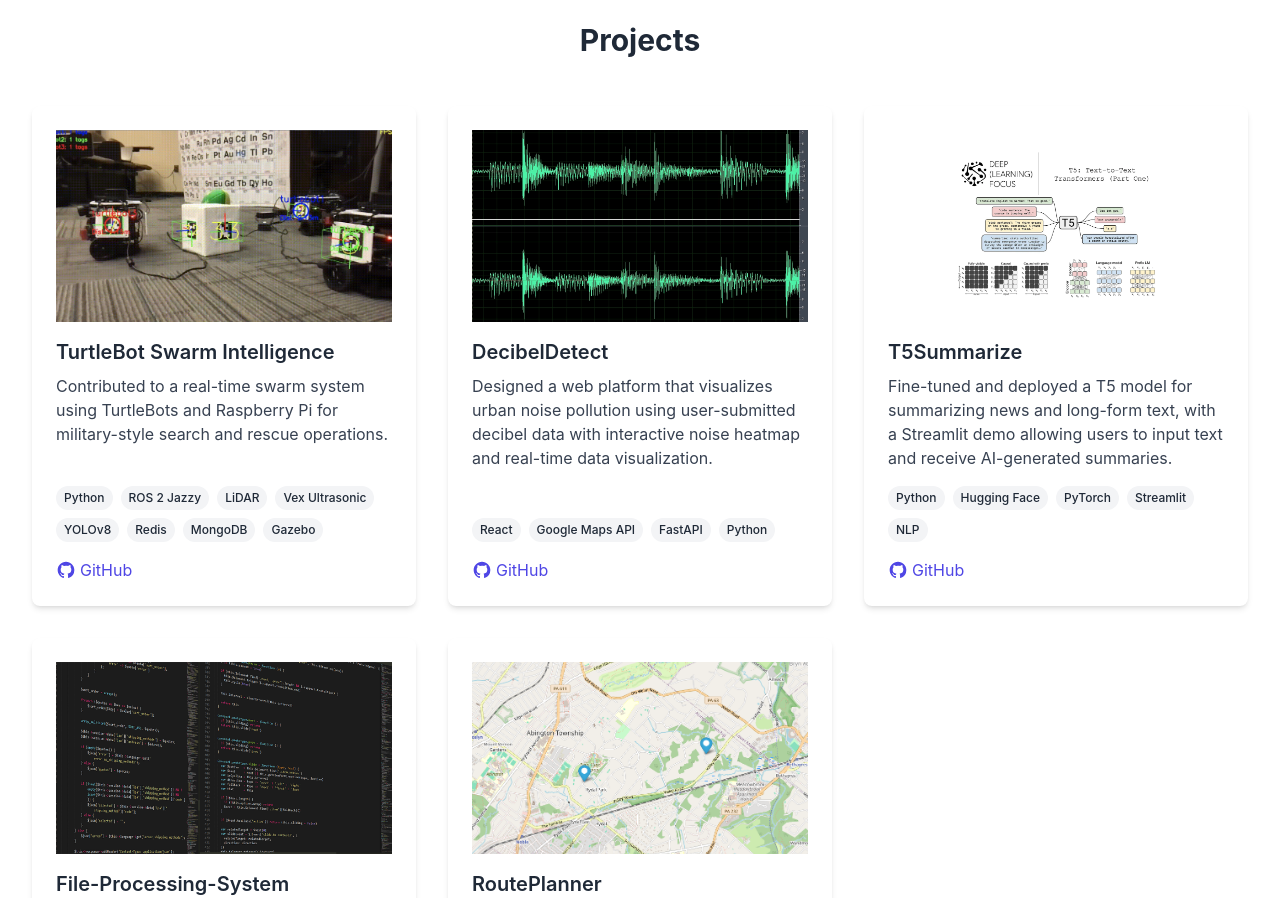
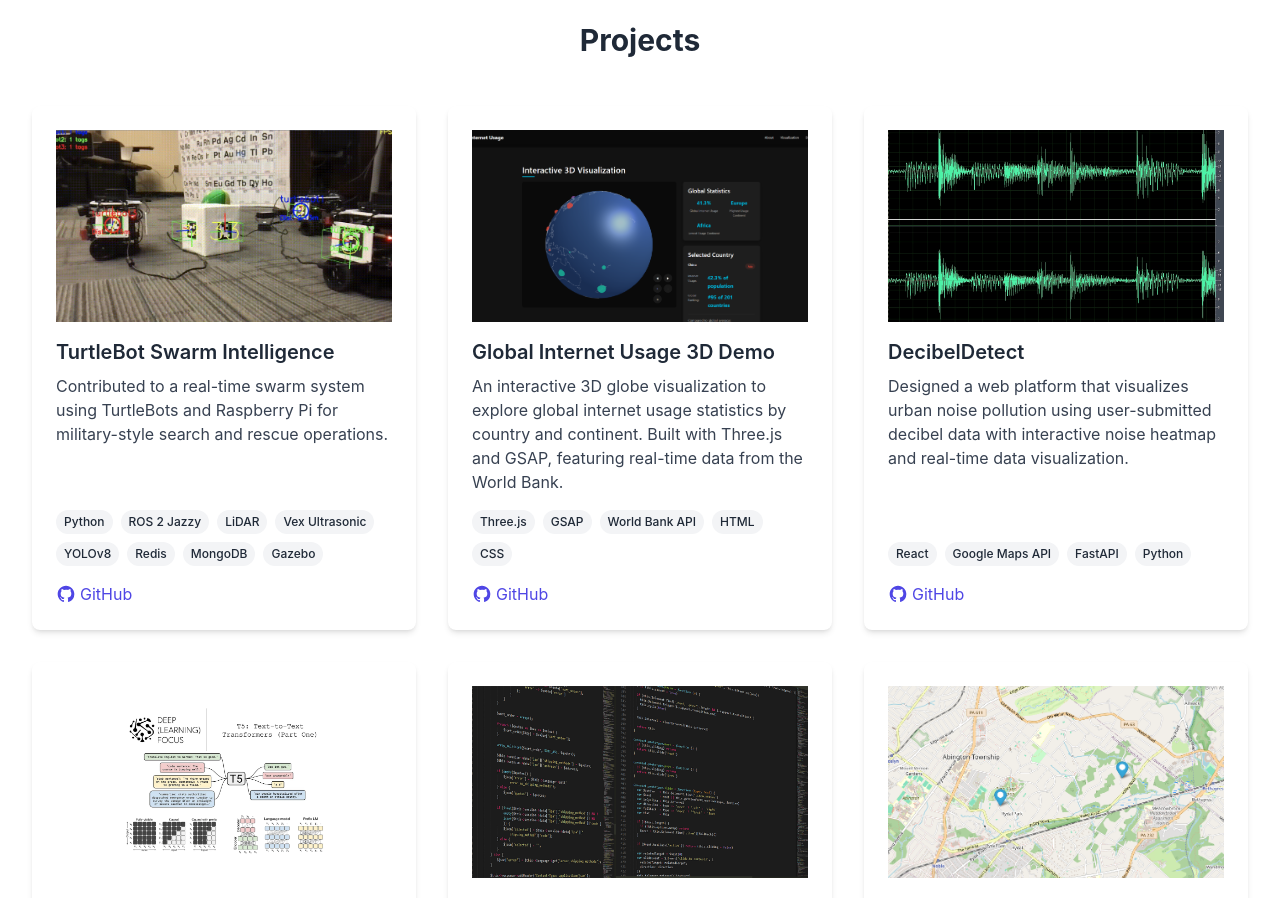
Before and after one commit to dmrph/Website, a React (Create React App) app: page / in a window 1280 px wide. Shown: the part 1820-2718 px from the top of the page. Built offline with nearby package versions, Linux system fonts and the light colour scheme.

Commit message:
added project and fixed route planner URL

```diff
--- a/src/pages/Home.tsx
+++ b/src/pages/Home.tsx
@@ -60,6 +60,13 @@ const Home: React.FC = () => {
       image: "/images/turtlebot.png"
     },
     {
+      title: "Global Internet Usage 3D Demo",
+      description: "An interactive 3D globe visualization to explore global internet usage statistics by country and continent. Built with Three.js and GSAP, featuring real-time data from the World Bank.",
+      technologies: ["Three.js", "GSAP", "World Bank API", "HTML", "CSS"],
+      githubUrl: "https://github.com/dmrph/global-internet-usage-viz",
+      image: "/images/globe.png"
+    },
+    {
       title: "DecibelDetect",
       description: "Designed a web platform that visualizes urban noise pollution using user-submitted decibel data with interactive noise heatmap and real-time data visualization.",
       technologies: ["React", "Google Maps API", "FastAPI", "Python"],
@@ -84,7 +91,7 @@ const Home: React.FC = () => {
       title: "RoutePlanner",
       description: "Route planner for data structures class at Penn State University. Spring of 2024.",
       technologies: ["HTML"],
-      githubUrl: "https://github.com/SamAxler/FinalProjectCMPSC",
+      githubUrl: "https://github.com/dmrph/RoutePlanner-CMPSC-Final",
       image: "/images/route-planner.png"
     }
   ];
```
Also changed, not shown: public/images/globe.png (added).
